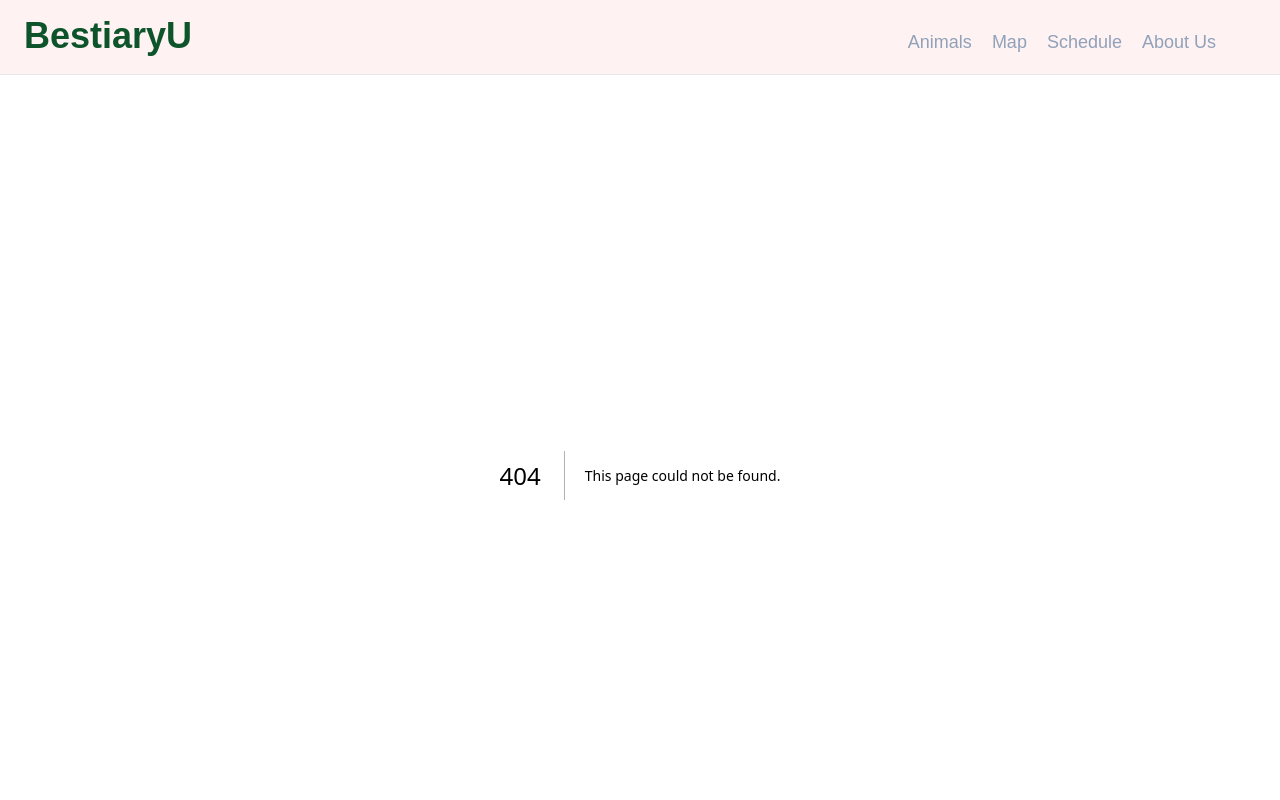
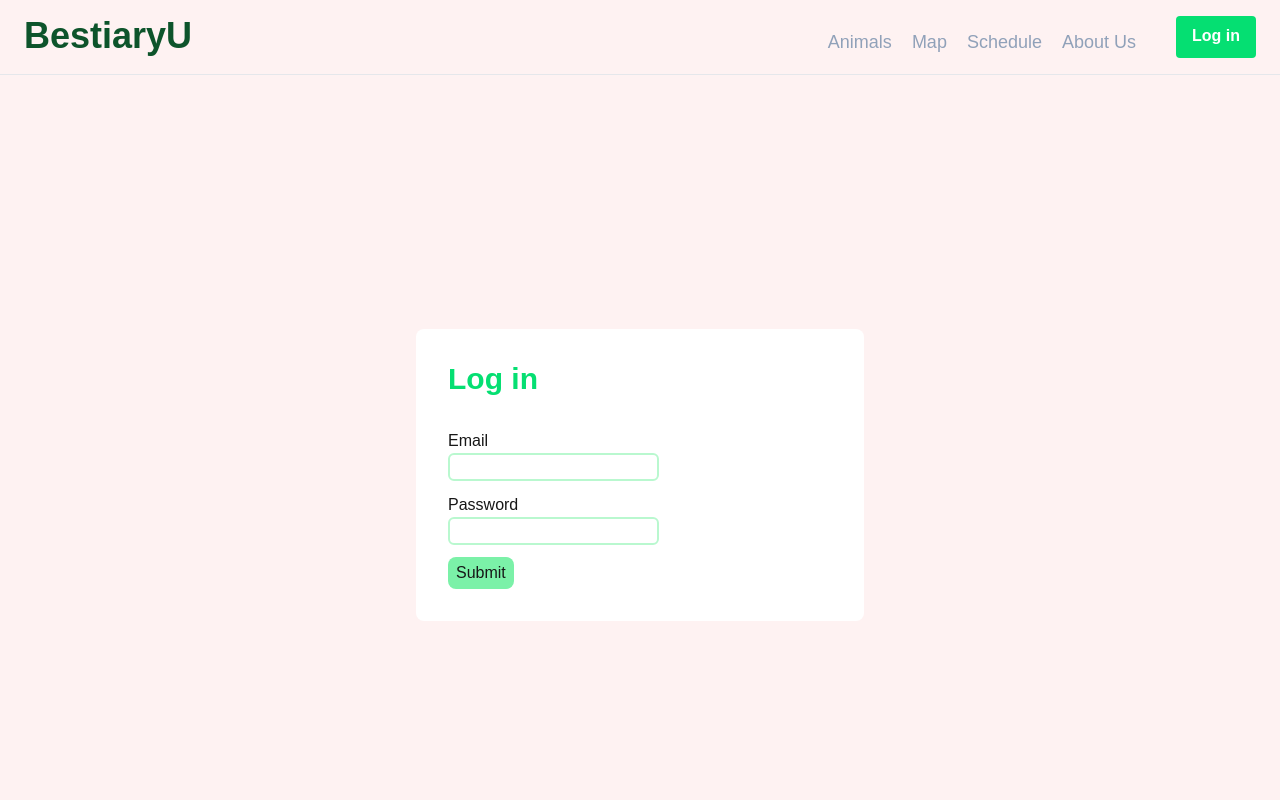
Before and after one commit to PatrickCookSAIT/cprg306_bestiaryu, a Next.js app: page /login in a window 1280 px wide. Before the commit this address had no page. Shown: the top 800 px of the page. Built offline with nearby package versions, Linux system fonts and the light colour scheme; no server answers.

Commit message:
added login page draft

```diff
--- /dev/null
+++ b/app/habitats/[habitat]/page.tsx
@@ -0,0 +1 @@
+f
--- /dev/null
+++ b/app/login/page.tsx
@@ -0,0 +1,43 @@
+"use client";
+import { useRouter } from "next/navigation";
+import { createClient } from "@/lib/client";
+
+export default function LoginPage() {
+  const supabase = createClient();
+  const router = useRouter();
+  return (
+    <main className="bg-red-50 w-full min-h-screen flex items-center justify-center">
+      <div className="bg-white rounded-lg p-8 w-[90%] max-w-md">
+        <h2 className="text-green-400 text-3xl font-bold">Log in</h2>
+
+        <form action="" className="mt-8 gap-3 justify-between flex flex-col">
+          <div>
+            <label htmlFor="email">Email</label>
+            <br />
+            <input
+              className="border-2 border-green-200 rounded-md"
+              type="text"
+              id="email"
+            />
+          </div>
+          <div>
+            <label htmlFor="pass">Password</label>
+            <br />
+            <input
+              className="border-2 border-green-200 rounded-md"
+              type="text"
+              id="pass"
+            />
+          </div>
+          <div>
+            <input
+              type="submit"
+              value="Submit"
+              className="bg-green-300 px-2 py-1 rounded-lg hover:bg-green-400 cursor-pointer"
+            />
+          </div>
+        </form>
+      </div>
+    </main>
+  );
+}
--- a/app/page.tsx
+++ b/app/page.tsx
@@ -1,26 +1,19 @@
-
 import HomeAnimalCard from "@/components/HomeAnimalCard";
 import Image from "next/image";
-
 import Link from "next/link";
-import {supabase} from "@/lib/supabase"
+import { createClient } from "@/lib/client";
 
 //server won't cache the random animal choices so it with allow for new animals each reload
 export const dynamic = "force-dynamic";
-
+const supabase = createClient();
 
 //function that creates a copy of animal array in random order so random animals can be generated for feature profile
-function getFeaturedAnimals<T>(arr:  T[], count: number) {
-
-  return [...arr]
-    .sort(() => Math.random() - 0.5)
-    .slice(0, count);
+function getFeaturedAnimals<T>(arr: T[], count: number) {
+  return [...arr].sort(() => Math.random() - 0.5).slice(0, count);
 }
 
 export default async function Home() {
-    const { data: species, error } = await supabase
-    .from("species")
-    .select("*");
+  const { data: species, error } = await supabase.from("species").select("*");
 
   if (error) {
     console.error(error);
@@ -46,23 +39,41 @@ export default async function Home() {
             Wild World
           </h2>
           <div className=" w-80 ">
-        <h3 className="text-white text-start ">Experience the delicate balance of nature in our ethically-led habitats. From the canopy to the forest floor, discover the stories of the creatures we share our planet with.</h3>
+            <h3 className="text-white text-start ">
+              Experience the delicate balance of nature in our ethically-led
+              habitats. From the canopy to the forest floor, discover the
+              stories of the creatures we share our planet with.
+            </h3>
           </div>
           <div className="flex flex-row max-w-full">
             <button className="mt-10 bg-green-900 hover:bg-green-500 text-white font-bold py-2 px-4 rounded mr-8">
               Plan your trip →
             </button>
-        <Link key='/animals' href='/animals' className="mt-10  bg-gray-500/25 hover:bg-gray-500 text-white font-bold py-2 px-4 rounded">
+            <Link
+              key="/animals"
+              href="/animals"
+              className="mt-10  bg-gray-500/25 hover:bg-gray-500 text-white font-bold py-2 px-4 rounded"
+            >
               View our animals
             </Link>
           </div>
         </div>
       </div>
       <div className="flex flex-col mx-10 mt-10 lg:mx-20">
-      <h1 className="text-2xl text-green-900 font-bold font-serif">Featured Species</h1>
+        <h1 className="text-2xl text-green-900 font-bold font-serif">
+          Featured Species
+        </h1>
         <div className="flex flex-row mt-2 justify-between">
-        <h2 className="text-green-900 text-sm">Meet our majestic ambassadors hailing from the animal kingdom</h2>
-        <Link key='/animals' href='/animals' className="text-green-900 text-sm font-semibold hidden lg:block hover:text-green-500 lg:mr-20">View All Animals &#x2197;</Link>
+          <h2 className="text-green-900 text-sm">
+            Meet our majestic ambassadors hailing from the animal kingdom
+          </h2>
+          <Link
+            key="/animals"
+            href="/animals"
+            className="text-green-900 text-sm font-semibold hidden lg:block hover:text-green-500 lg:mr-20"
+          >
+            View All Animals &#x2197;
+          </Link>
         </div>
       </div>
       <div className="grid grid-cols-1 lg:grid-cols-2 xl:grid-cols-3 lg:justify-around lg:mx-10 max-w-full">
@@ -75,7 +86,6 @@ export default async function Home() {
             blurb={animal.blurb}
             conservationStatus={animal.conservationStatus}
           />
-
         ))}
       </div>
     </>
--- a/components/NavBar.tsx
+++ b/components/NavBar.tsx
@@ -3,46 +3,58 @@
 // ============================================================================
 // Display's page title and links to Discover Animals and Plan Your Visit
 // ----------------------------------------------------------------------------
-'use client'
-import Link from "next/link"
-import {usePathname} from "next/navigation";
-import React from 'react'
+"use client";
+import Link from "next/link";
+import { usePathname } from "next/navigation";
+import React from "react";
 
-const navLinks=[
-
-    {href: '/animals', label: 'Animals'},
-    {href: '/map', label: 'Map'},
-    {href: '/schedule', label: 'Schedule'},
-    {href: '/about', label: 'About Us'},
-]
+const navLinks = [
+  { href: "/animals", label: "Animals" },
+  { href: "/map", label: "Map" },
+  { href: "/schedule", label: "Schedule" },
+  { href: "/about", label: "About Us" },
+];
 
 export default function Navbar() {
-        const pathname = usePathname()
-    console.log("Pathname",pathname)
+  const pathname = usePathname();
+  console.log("Pathname", pathname);
   return (
     <nav className="bg-red-50 border-b border-gray-200 px-6 py-4 w-full">
       <div className=" flex lg:flex-row flex-col ">
-        <div className="lg:w-1/2 w-full">
-            <Link key='/' href='/' className="text-4xl font-bold text-green-900 text-start">BestiaryU</Link>
-
+        <div className="lg:w-1/2 w-full ">
+          <Link
+            key="/"
+            href="/"
+            className="text-4xl font-bold text-green-900 text-start"
+          >
+            BestiaryU
+          </Link>
         </div>
         <div className=" w-full lg:w-1/2 flex flex-row justify-center lg:justify-end pt-3 gap-5 lg:mr-10">
-        {
-            navLinks.map((link)=>{
-                const isActive = pathname ===link.href
-                return(
-                    <Link key={link.href}
-                    href={link.href}
-                    className = {['text-lg text-center border-b-2',
-                        isActive ? "text-green-900 font-bold border-green-900" : "text-slate-400 font-normal border-transparent hover:text-slate-200",
-
-                    ].join(' ')}>{link.label}</Link>
-                )
-            })
-        }
-
+          {navLinks.map((link) => {
+            const isActive = pathname === link.href;
+            return (
+              <Link
+                key={link.href}
+                href={link.href}
+                className={[
+                  "text-lg text-center border-b-2",
+                  isActive
+                    ? "text-green-900 font-bold border-green-900"
+                    : "text-slate-400 font-normal border-transparent hover:text-slate-200",
+                ].join(" ")}
+              >
+                {link.label}
+              </Link>
+            );
+          })}
         </div>
-
+        <Link
+          href="/login"
+          className="bg-green-400 hover:bg-green-500 text-white font-bold py-2 px-4 rounded shrink-0"
+        >
+          Log in
+        </Link>
       </div>
     </nav>
   );
--- /dev/null
+++ b/lib/client.ts
@@ -0,0 +1,7 @@
+import { createBrowserClient } from "@supabase/ssr";
+export function createClient() {
+  return createBrowserClient(
+    process.env.NEXT_PUBLIC_SUPABASE_URL!,
+    process.env.NEXT_PUBLIC_SUPABASE_PUBLISHABLE_KEY!,
+  );
+}
--- a/lib/data.ts
+++ b/lib/data.ts
@@ -1,7 +1,7 @@
-import { supabase } from "./supabase";
 import type { Animal, Denizen, Habitat } from "./types";
-
+import { createClient } from "@/lib/client";
 export async function getAnimals(): Promise<Animal[]> {
+  const supabase = await createClient();
   const { data, error } = await supabase
     .from("species")
     .select("*")
@@ -11,6 +11,7 @@ export async function getAnimals(): Promise<Animal[]> {
 }
 
 export async function getHabitats(): Promise<Habitat[]> {
+  const supabase = await createClient();
   const { data, error } = await supabase
     .from("habitat")
     .select("*")
@@ -20,6 +21,7 @@ export async function getHabitats(): Promise<Habitat[]> {
 }
 
 export async function getDenizens(): Promise<Denizen[]> {
+  const supabase = await createClient();
   const { data, error } = await supabase
     .from("denizen")
     .select("*")
--- /dev/null
+++ b/lib/server.ts
@@ -0,0 +1,15 @@
+import { createServerClient } from "@supabase/ssr";
+import { cookies } from "next/headers";
+export async function createClient() {
+  const cookieStore = await cookies();
+  return createServerClient(URL, KEY, {
+    cookies: {
+      getAll() {
+        return cookieStore.getAll();
+      },
+      setAll(list) {
+        /* save cookies */
+      },
+    },
+  });
+}
--- a/lib/supabase.ts
+++ /dev/null
@@ -1,6 +0,0 @@
-import { createClient } from "@supabase/supabase-js";
-
-export const supabase = createClient(
-  process.env.NEXT_PUBLIC_SUPABASE_URL!,
-  process.env.NEXT_PUBLIC_SUPABASE_PUBLISHABLE_KEY!,
-);
--- a/package.json
+++ b/package.json
@@ -9,6 +9,7 @@
     "lint": "eslint"
   },
   "dependencies": {
+    "@supabase/ssr": "^0.12.4",
     "@supabase/supabase-js": "^2.112.2",
     "mongodb": "^7.5.0",
     "next": "16.2.12",
```
Also changed, not shown: 1 other file (tests, documents, lock files or other folders). Lines whose indentation alone changed are shown as unchanged.
